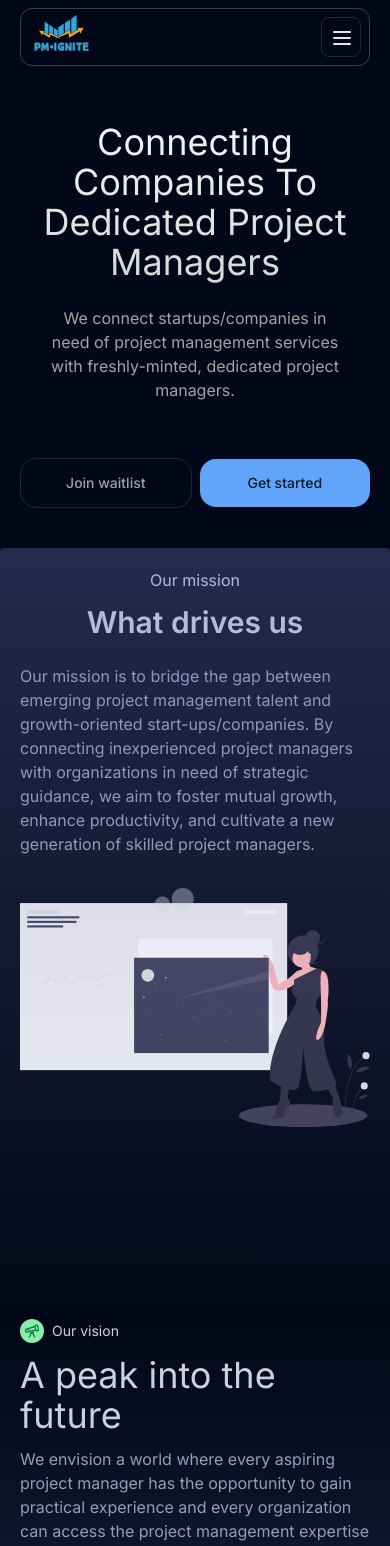
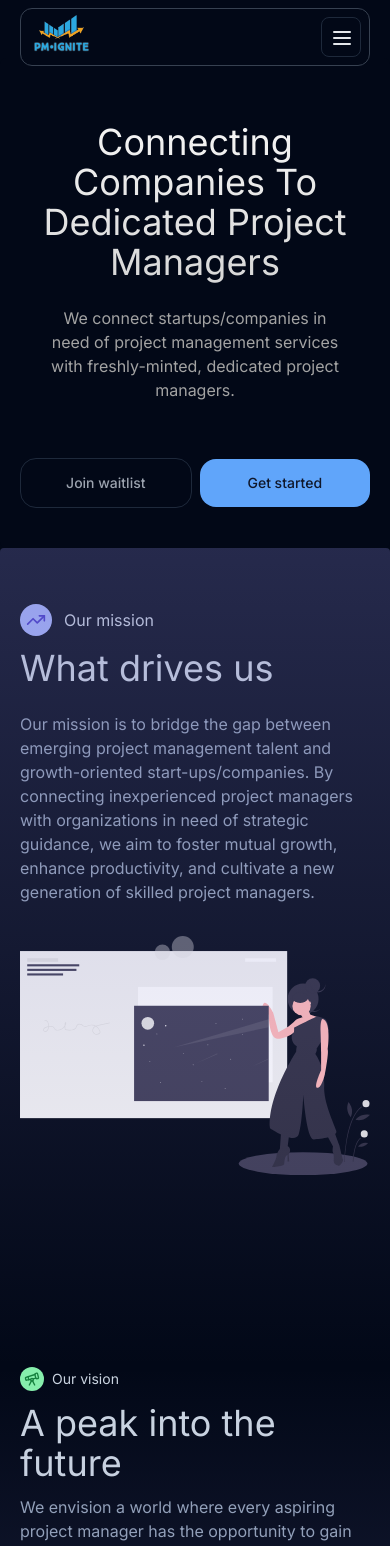
Before and after one commit to NureniJamiu/pmignite, a Next.js app: page / in a window 390 px wide. Shown: the top 1546 px of the page. Built offline with nearby package versions, Linux system fonts and the light colour scheme.

Commit message:
responsive mission

```diff
--- a/src/components/custom/Mission.tsx
+++ b/src/components/custom/Mission.tsx
@@ -6,17 +6,17 @@ import MISSION_IMAGE from "@/images/mission.svg";
 import Image from "next/image";
 
 const Mission = () => {
-    return <div className="relative w-full rounded-t bg-background p-5 md:p-20 md:shadow-xl md:pt-28 pb-48 overflow-hidden">
+    return <div className="relative w-full rounded-t bg-background p-5 pt-14 md:p-20 md:shadow-xl md:pt-28 pb-48 overflow-hidden">
         <div className="flex flex-col gap-8 md:gap-0 md:flex-row max-w-6xl mx-auto">
             <div className="md:flex-1">
-                <div className="flex items-center justify-center md:justify-normal gap-3">
-                    <div className="hidden md:flex items-center justify-center size-8 rounded-full p-1.5 bg-indigo-300">
+                <div className="flex items-center md:justify-normal gap-3">
+                    <div className="flex items-center justify-center size-8 rounded-full p-1.5 bg-indigo-300">
                         <TrendingUp className=" text-indigo-700" />
                     </div>
                     <span className="dark:text-slate-300 ">Our mission</span>
                 </div>
                 <div>
-                    <h1 className="text-center md:text-left dark:text-slate-300 text-3xl font-semibold md:font-medium md:text-5xl my-3">What drives us</h1>
+                    <h1 className="dark:text-slate-300 text-4xl md:font-medium md:text-5xl my-3">What drives us</h1>
                     <p className="dark:text-slate-400 max-w-xl md:text-lg pt-3 md:pt-0">Our mission is to bridge the gap between emerging project management talent and
                         growth-oriented start-ups/companies. By connecting inexperienced project managers
                         with organizations in need of strategic guidance, we aim to foster mutual growth,
```
